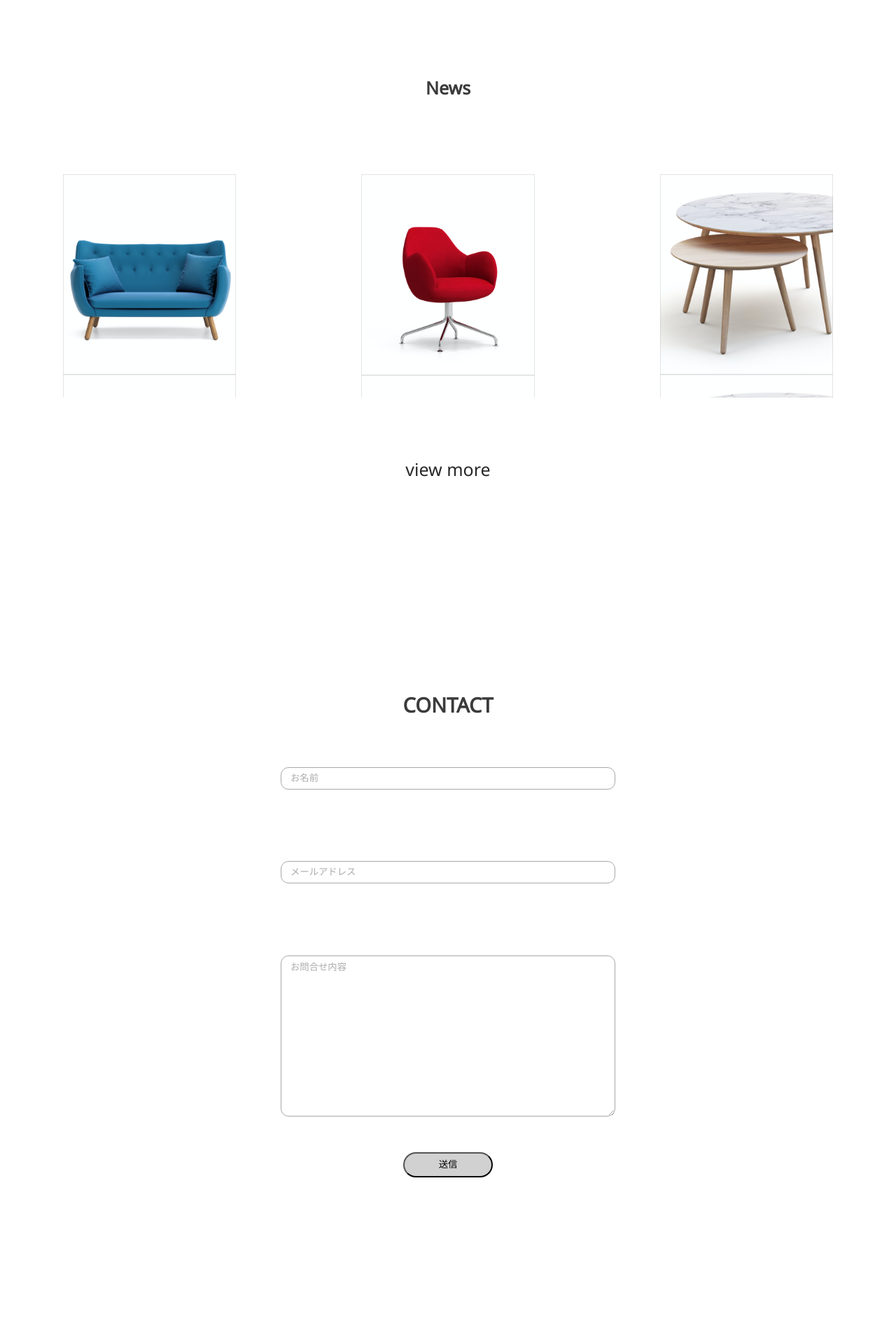
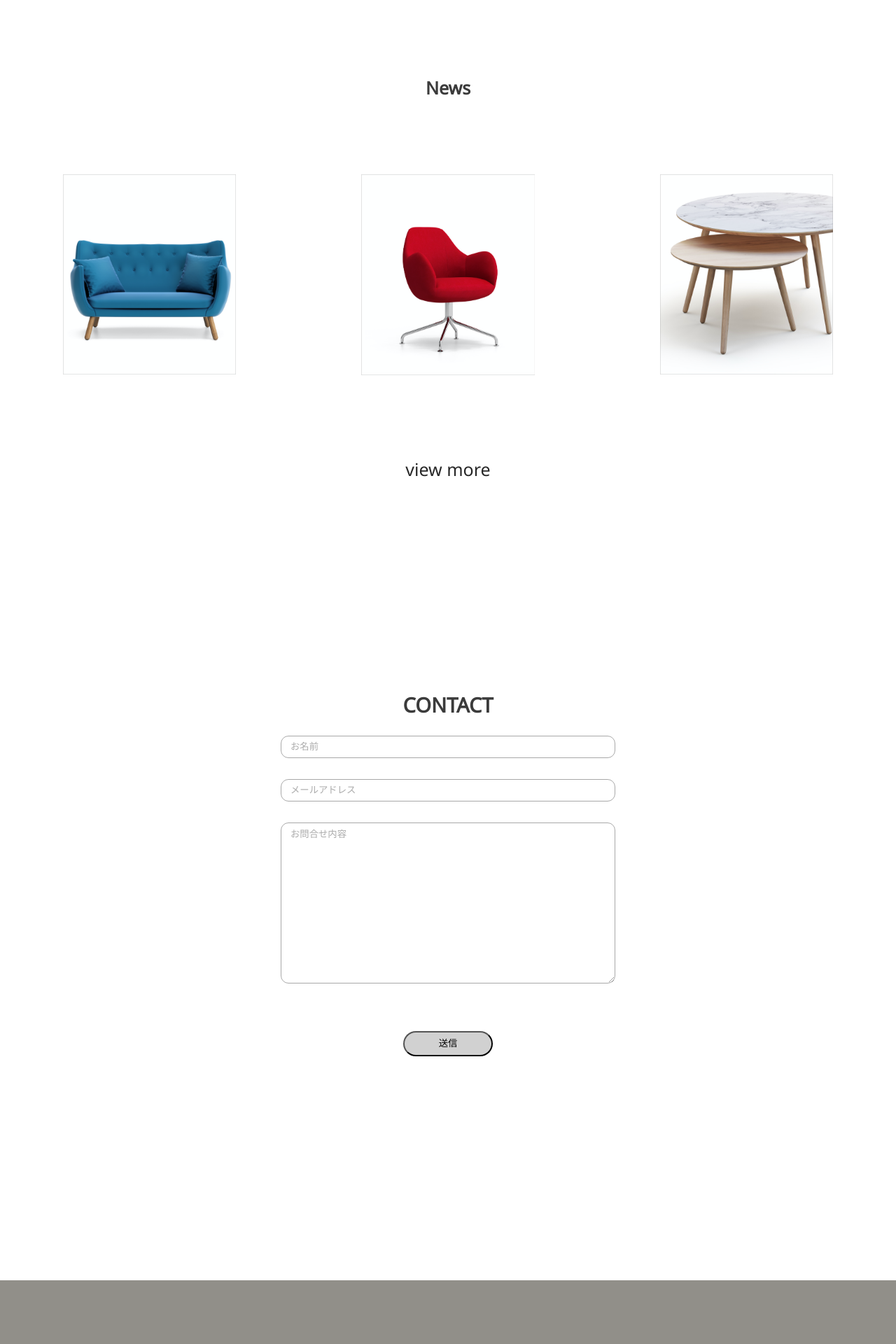
Before and after one commit to lsk4f5/furniture-site, a PHP site: page / in a window 1280 px wide. Shown: the part 2171-4091 px from the top of the page at 70% size. Run offline with PHP 8.4, Linux system fonts and the light colour scheme.

Commit message:
追加のコミット

```diff
--- a/stylesheet.css
+++ b/stylesheet.css
@@ -65,6 +65,7 @@
     padding: 45px 45px 20px 88px;
     letter-spacing: 0.3rem;
   }
+
   .copy-container img {
     width: 33%;
     margin-top: 11%;
@@ -186,16 +187,19 @@
   #img1 {
     background-image: url("img/news-1-pc.jpeg");
     background-size: contain;
+    background-repeat: no-repeat;
   }
 
   #img2 {
     background-image: url("img/news-2-pc.jpeg");
     background-size: contain;
+    background-repeat: no-repeat;
   }
 
   #img3 {
     background-image: url("img/news-3-pc.jpeg");
     background-size: contain;
+    background-repeat: no-repeat;
   }
 
   .button3 {
@@ -204,6 +208,7 @@
 
   .contact-form {
     text-align: center;
+    align-items: center;
     color: #3b3b3b;
     margin: 28% 0 25% 0;
   }
@@ -213,9 +218,7 @@
   }
 
   .form {
-    display: flex;
     flex-direction: column;
-    align-items: center;
   }
 
   .form1 {
@@ -225,7 +228,8 @@
     border: 0.5px solid #707070;
     opacity: 0.6;
     padding-left: 1%;
-    margin: 4%;
+    margin: 30px auto;
+    display: block;
   }
 
   .form3 {
@@ -242,6 +246,7 @@
     line-height: 30px;
     border-radius: 20px;
     background-color: #d1d1d1;
+    margin-top: 38px;
   }
 
   footer {
```
